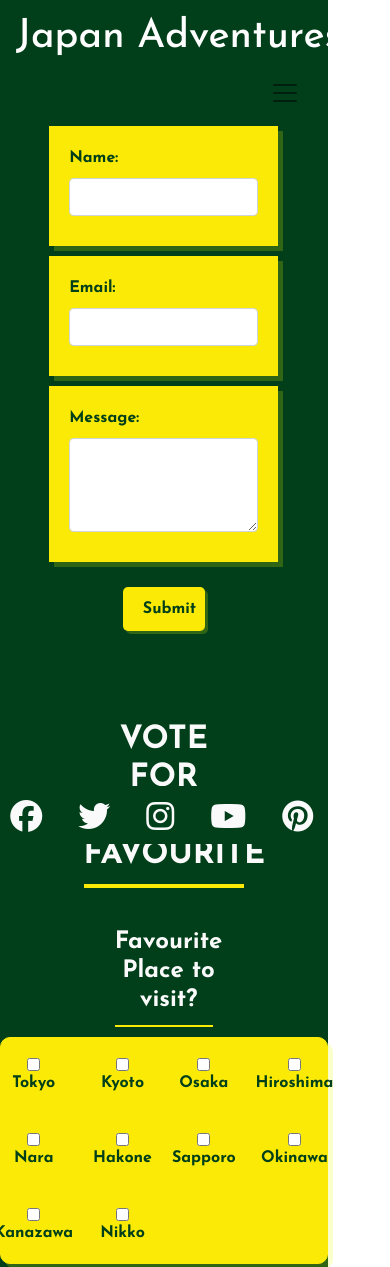
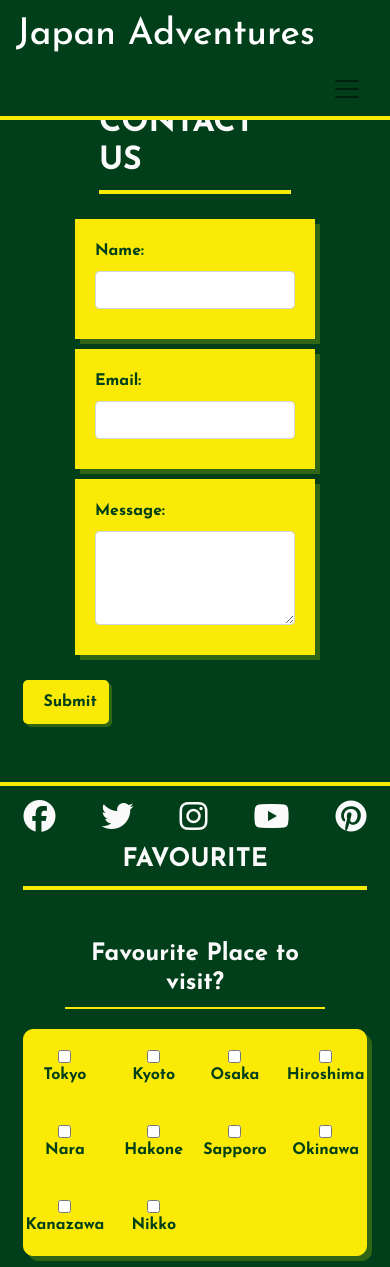
Before and after one commit to TerenceTamuka/classycoders-hackathon, a plain HTML site: page contact.html in a window 390 px wide. Shown: the top 1267 px of the page. Drawn offline with nearby package versions, Linux system fonts and the light colour scheme.

Commit message:
updated css for mobile (i give, I have been defeated)

```diff
--- a/assets/css/style.css
+++ b/assets/css/style.css
@@ -1,4 +1,5 @@
 /*---Setting the body properties----*/
+
 body {
     width: 100%;
     height: 100%;
@@ -30,6 +31,7 @@ body {
     display: inline-flex;
     top: 0;
     left: 0;
+    border-bottom: 4px solid #faea05;
     padding-left: 0;
     padding-right: 0;
     z-index: 1;
@@ -123,9 +125,9 @@ li a{
     display: flex;
     justify-content: center;
     align-items: center;
-    margin: 1% 0 4% 0;
+    margin: 4% 0 0 0;
     width: 100%;
-    padding: 20px;
+    padding: 34px 0 62px 0;
     background-color: #013f1a;
     color: #fafafa;
 }
@@ -144,7 +146,7 @@ li a{
     display: flex;
     justify-content: left;
     border-bottom: 4px solid #faea05;
-    width: 24%;
+    width: 26%;
     margin-bottom: 20px;
     text-transform: uppercase;
     font-weight: bold;
@@ -196,7 +198,7 @@ li a{
 
 .vote {
     border-bottom: 4px solid #faea05;
-    max-width: 49%;
+    max-width: 56%;
     text-transform: uppercase;
     font-weight: bold;
     margin: 50px 0 40px 0;
@@ -205,7 +207,7 @@ li a{
 .favorite {
     display: flex;
     justify-content: left;
-    width: 30%;
+    width: 33%;
     margin-bottom: 0;
     font-weight: bold;
     border-bottom: 2px solid #faea05;
@@ -275,7 +277,7 @@ li a{
     margin: 0;
     border-bottom: 2px solid #faea05;
     font-weight: bold;
-    max-width: 20%;
+    max-width: 22%;
 }
 
 
@@ -289,6 +291,7 @@ li a{
     background-color: #013f1a;
     color: #fff;
     text-align: center;
+    border-top: 4px solid #faea05;
 }
 
 .footer-icons {
@@ -323,21 +326,21 @@ li a{
 @media only screen and (max-width: 480px) {
 
     header {
-        max-width: 80vw;
+        max-width: 100vw;
         margin: 0;
         padding: 0;
     }
 
-    header h1 {
-        font-size: 1.6rem;
+    a h1 {
+        font-size: 2.3rem;
     }
 
     .navbar {
-        max-width: 84vw;
+        max-width: 100vw;
     }
 
     main {
-        max-width: 84vw;
+        max-width: 100vw;
         margin: 0;
         padding: 0;
     }
@@ -350,8 +353,8 @@ li a{
         max-width: 100%;
         width: 100vw;
         flex-direction: column;
-        margin: 0;
-        padding: 0;
+        margin: 18% 0 13% 0;
+        padding: 6% 6%;
 
     }
 
@@ -386,11 +389,17 @@ li a{
         margin: 0;
         padding: 0;
     }
+    .form-control {
+        display: flex;
+        justify-content: center;
+        align-items: center;
+    }
 
     .contact-us {
         display: flex;
         justify-content: center;
         padding-bottom: 10px;
+        width: 56%;
     }
 
 
@@ -402,6 +411,15 @@ li a{
     .submit {
         margin-top: 20px;
         box-shadow: 3px 3px rgba(229, 255, 0, 0.2);
+
+    }
+
+    .contact-submit {
+        display: flex;
+        justify-content: flex-start;
+        align-items: flex-start;
+        max-width: 100%;
+        width: 100%;
     }
 
     .form-container {
@@ -428,20 +446,36 @@ li a{
     .vote {
         text-align: center;
         padding-bottom: 10px;
+        margin-bottom: 50px;
+        font-size: 1.6rem;
+        width: 100%;
+        max-width: 100%;
     }
 
     .favorite-box h4 {
         text-align: center;
         padding-bottom: 10px;
+        max-width: 100%;
+        width: 76%;
+        margin-bottom: 10px;
+    }
+
+    .food-box h4 {
+        text-align: center;
+        padding-bottom: 10px;
+        max-width: 100%;
+        width: 50%;
+        margin-bottom: 10px;
     }
 
 
+
     .footer {
-        max-width: 83vw;
+        max-width: 100vw;
     }
 
     .footer-icons li {
-        padding: 10px 8px 0 8px;
+        padding: 10px 10px 0 10px;
         margin: 0;
         list-style-type: none;
     }
@@ -450,7 +484,7 @@ li a{
         font-weight: 0.5rem;
         color: #fafafa;
         transition: ease .40s;
-        padding: 10px 10px 0 10px;
+        padding: 10px 13px 0 13px;
         margin: 0;
     }
 }
--- a/contact.html
+++ b/contact.html
@@ -70,7 +70,9 @@
 									rows="3"
 									required></textarea>
 							</div>
-							<button type="submit" class="btn btn-primary submit">Submit</button>
+							<div class="contact-submit">
+								<button type="submit" class="btn btn-primary submit">Submit</button>
+							</div>
 						</form>
 					</div>
 				</div>
```
